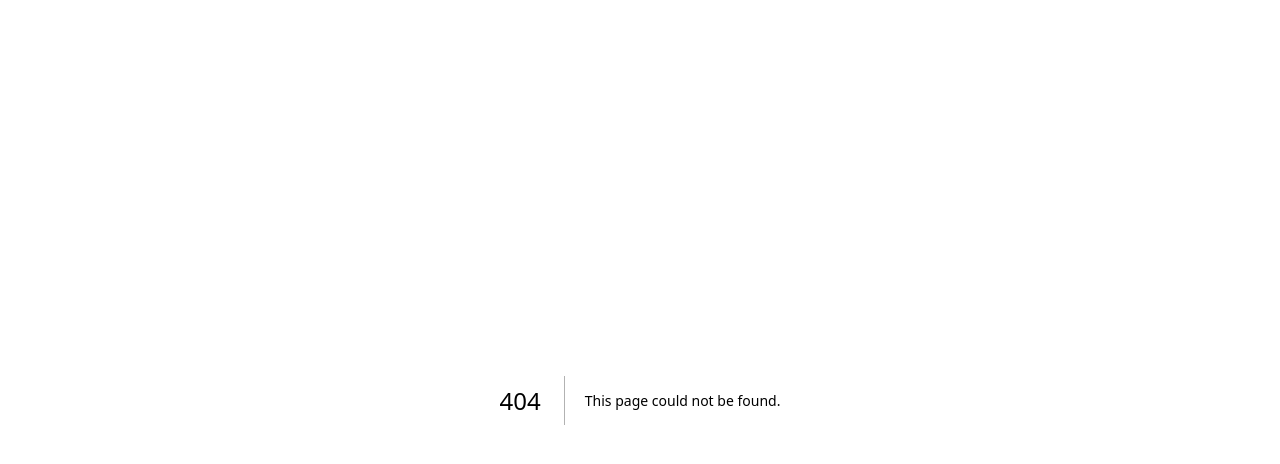
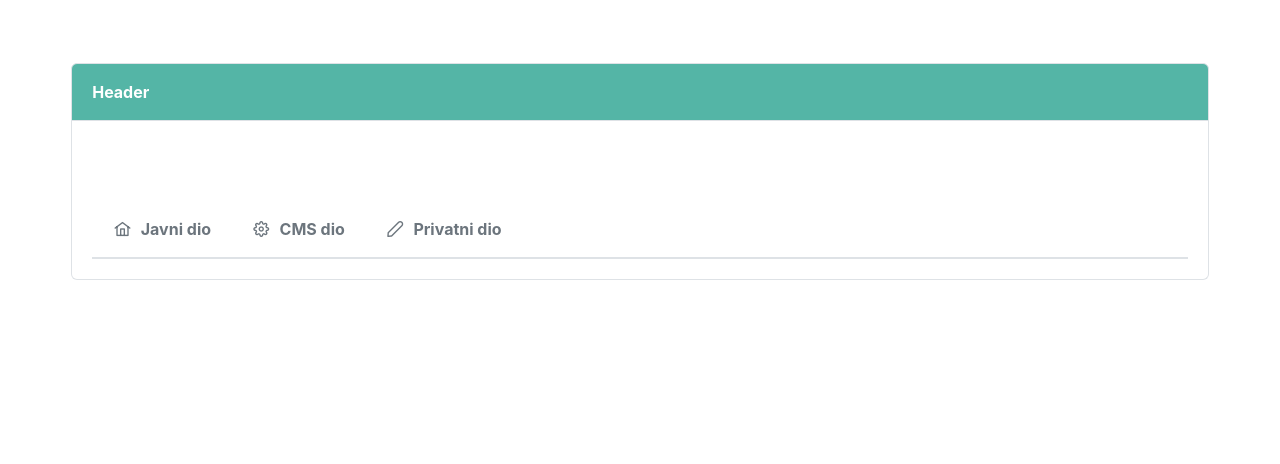
Before and after one commit to FilipPandi/container-mf-app, a Next.js app: page /components/header in a window 1280 px wide. Before the commit this address had no page. Shown: the top 464 px of the page. Built offline with nearby package versions, Linux system fonts and the light colour scheme.

Commit message:
Add applications.

```diff
--- a/package.json
+++ b/package.json
@@ -11,6 +11,8 @@
   "dependencies": {
     "history": "^5.3.0",
     "next": "13.3.0",
+    "primeicons": "^6.0.1",
+    "primereact": "^9.2.3",
     "react": "18.2.0",
     "react-dom": "18.2.0",
     "react-router-dom": "^6.10.0",
--- a/pages/_app.js
+++ b/pages/_app.js
@@ -1,4 +1,4 @@
-import '@/styles/globals.css'
+import 'styles/globals.css'
 
 export default function App({ Component, pageProps }) {
   return <Component {...pageProps} />
--- /dev/null
+++ b/pages/components/cms.js
@@ -0,0 +1,14 @@
+import React from "react";
+import MicroFrontend from "@/pages/Microfrontends";
+
+function Cms() {
+    const host = "http://localhost:3002"
+
+    return (
+        <div>
+            <MicroFrontend host={host} name="Child2"/>
+        </div>
+    );
+}
+
+export default Cms;
--- /dev/null
+++ b/pages/components/header.js
@@ -0,0 +1,61 @@
+import React, {Suspense, useState} from "react";
+import {Panel} from "primereact/panel";
+import "primereact/resources/themes/lara-light-indigo/theme.css";
+import "primereact/resources/primereact.min.css";
+import "primeicons/primeicons.css";
+import {TabMenu} from "primereact/tabmenu";
+import Public from "@/pages/components/public";
+import Cms from "@/pages/components/cms";
+import Private from "@/pages/components/private";
+
+function Header() {
+    const [dynComp, setDynComp] = useState(<div/>);
+
+    const [activeIndex, setActiveIndex] = useState(3);
+    const items = [
+        {label: 'Javni dio', icon: 'pi pi-fw pi-home'},
+        {label: 'CMS dio', icon: 'pi pi-fw pi-cog'},
+        {label: 'Privatni dio', icon: 'pi pi-fw pi-pencil'},
+    ];
+
+    const goTo = (e) => {
+        setActiveIndex(e.index);
+        console.log(e.index)
+        if (e.index === 0) {
+            return (
+                <Suspense fallback={<div>Loading...</div>}>
+                    <Public/>
+                </Suspense>
+            );
+        } else if (e.index === 1) {
+            return (
+                <Suspense fallback={<div>Loading...</div>}>
+                    <Cms/>
+                </Suspense>
+            );
+        } else if (e.index === 2) {
+            return (
+                <Suspense fallback={<div>Loading...</div>}>
+                    <Private/>
+                </Suspense>
+            );
+        }
+    }
+
+    return (
+        <div style={{margin: '5%'}}>
+            <Panel header="Header" className="custom-panel">
+
+                <div style={{padding: '30px'}}></div>
+
+                <div className="card">
+                    <TabMenu model={items} activeIndex={activeIndex} onTabChange={(e) => setDynComp(goTo(e))}/>
+                </div>
+            </Panel>
+            {dynComp}
+        </div>
+
+    );
+}
+
+export default Header;
--- /dev/null
+++ b/pages/components/private.js
@@ -0,0 +1,14 @@
+import React from "react";
+import MicroFrontend from "@/pages/Microfrontends";
+
+function Private() {
+    const host = "http://localhost:3003"
+
+    return (
+        <div>
+            <MicroFrontend host={host} name="Child3"/>
+        </div>
+    );
+}
+
+export default Private;
--- /dev/null
+++ b/pages/components/public.js
@@ -0,0 +1,14 @@
+import MicroFrontend from "@/pages/Microfrontends";
+import React from "react";
+
+function Public() {
+    const host = "http://localhost:3001"
+
+    return (
+        <div>
+            <MicroFrontend host={host} name="Child1"/>
+        </div>
+    );
+}
+
+export default Public;
--- a/styles/globals.css
+++ b/styles/globals.css
@@ -36,3 +36,8 @@
     transform: rotate(360deg);
   }
 }
+
+.custom-panel .p-panel-header {
+  background-color: #54b5a6 !important;
+  color: #ffffff !important;
+}
```
Also changed, not shown: pages/index.js (+6 -9 lines).
